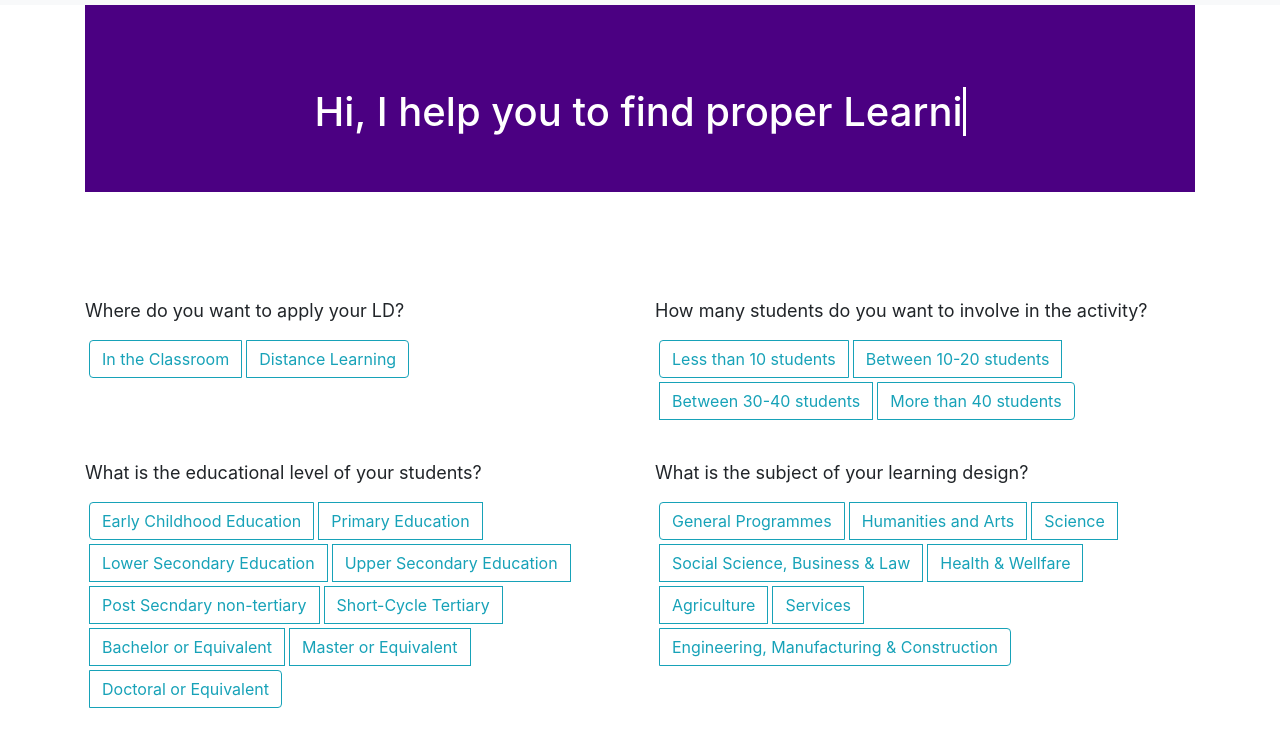
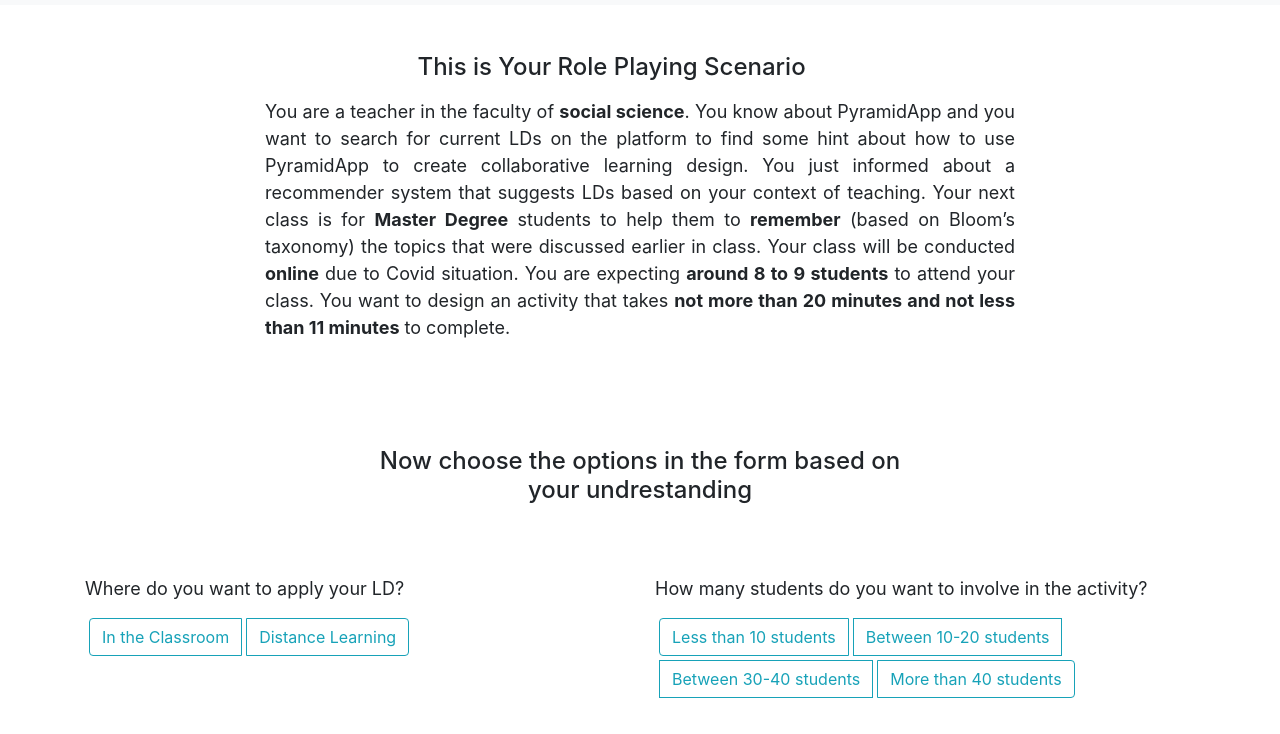
Before and after one commit to Manimit10/experiment-B1-baseline, a plain HTML site: page index.html in a window 1280 px wide. Shown: the part 51-785 px from the top of the page. Drawn offline with nearby package versions, Linux system fonts and the light colour scheme; files that its build step writes are made by us from their sources.

Commit message:
scenario added in index page

```diff
--- a/index.html
+++ b/index.html
@@ -69,29 +69,33 @@
     </nav>
     <!-- end of navbar -->
     <div class="container">
-      <div class="feature-wrapper especial-color pt-5 pb-5 mt-5 mt-lg-0">
-        <div class="container">
-          <div class="row">
-            <div class="col-10 mx-auto top-buffer">
-              <div class="text-center">
-                <h1>
-                  <a
-                    href=""
-                    class="typewrite"
-                    data-period="2000"
-                    data-type='[ "Hi, I help you to find proper Learning Design.", "Just select the option and click on submit.", "Always you can back to change your query." ]'
-                  >
-                    <span class="wrap"></span>
-                  </a>
-                </h1>
-              </div>
-            </div>
+      <div class="row justify-content-center">
+        <div class="col-md-5 mt-4 pt-4">
+          <h4>This is Your Role Playing Scenario</h4>
+        </div>
+        <div class="row justify-content-center mt-2">
+          <div class="col-md-8">
+            <p class="text-justify">
+              You are a teacher in the faculty of <b>social science</b>. You know about PyramidApp and you want to
+              search for current LDs on the platform to find some hint about how to use PyramidApp to create
+              collaborative learning design. You just informed about a recommender system that suggests LDs based on
+              your context of teaching. Your next class is for <b>Master Degree</b> students to help them to
+              <b>remember</b> (based on Bloom’s taxonomy) the topics that were discussed earlier in class. Your class
+              will be conducted <b>online</b> due to Covid situation. You are expecting <b>around 8 to 9 students</b> to
+              attend your class. You want to design an activity that takes
+              <b>not more than 20 minutes and not less than 11 minutes</b> to complete.
+            </p>
           </div>
         </div>
       </div>
 
       <form style="margin-top: 90px" id="form" method="GET">
         <!-- first row -->
+        <div class="row justify-content-center mb-5">
+          <div class="col-md-6">
+            <h4 class="text-center">Now choose the options in the form based on your undrestanding</h4>
+          </div>
+        </div>
         <div class="row top-buffer">
           <div class="col-md-6 col-lg-6 mt-6 row-height">
             <p for="firstQ" class="form-lable">Where do you want to apply your LD?</p>
```
Also changed, not shown: resBlank.html (+5 -0 lines).
